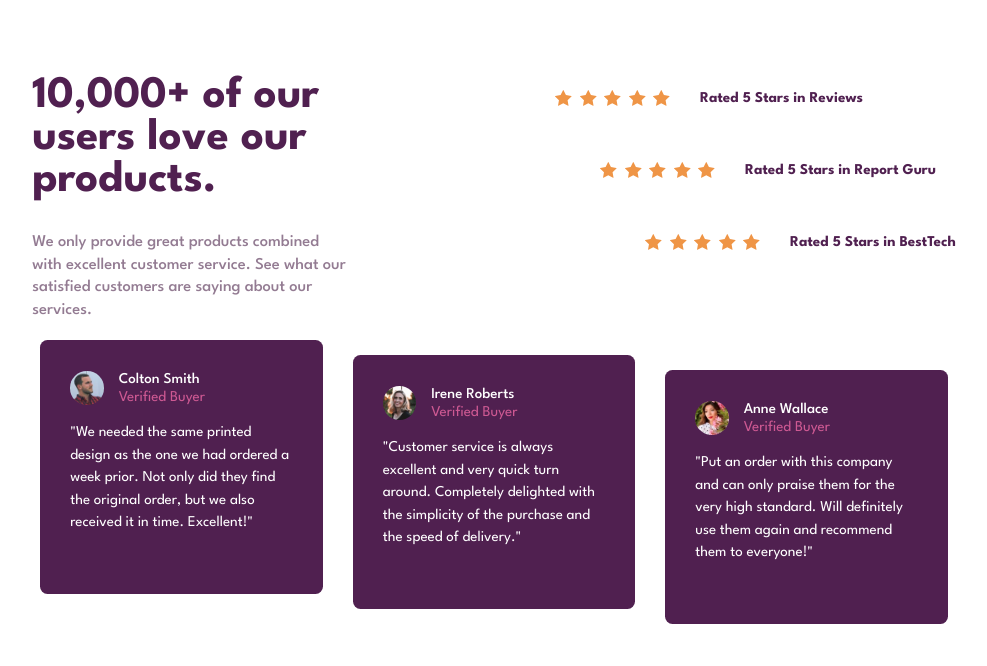
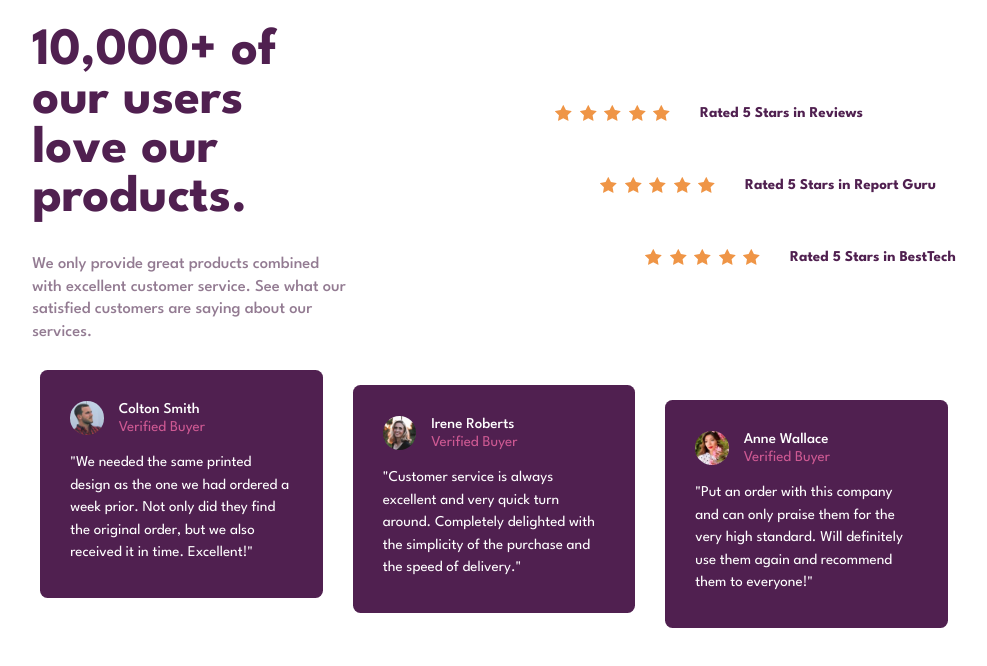
Before and after one commit to juan26468818/social-proof-section, a plain HTML site: page index.html in a window 1280 px wide. Shown: the whole page, without its empty margins (146-1133 px from the left). Drawn offline with Linux system fonts and the light colour scheme.

Commit message:
adjust css in desktop view

```diff
--- a/main.css
+++ b/main.css
@@ -24,15 +24,16 @@ main{
 .top-container{
     display: flex;
     justify-content: space-around;
+    align-items: center;
     width: 100%;
     height: 20vh;
+    margin-top: 2rem;
     margin-bottom: 7rem;
 }
 .main-description{
     width: 28%;
 }
 .rate-container{
-    margin-top: 1rem;
     height: 100%;
     display: flex;
     flex-direction: column;
@@ -58,7 +59,7 @@ main{
     margin-left: 6rem;
 }
 h1{
-    font-size: 3rem;
+    font-size: 3.5rem;
     color: var(--Very-Dark-Magenta);
     margin-bottom: 2rem;
 }
@@ -77,7 +78,7 @@ h1{
     background-color: var(--Very-Dark-Magenta);
     padding: 2rem;
     border-radius: .5rem;
-    height: 100%;
+    height: 90%;
 
 }
 .buyer-description{
```
